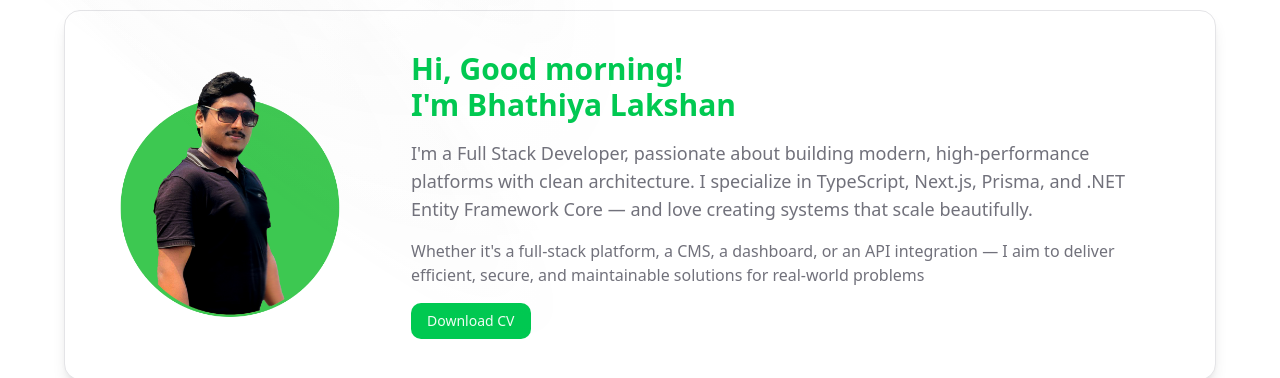
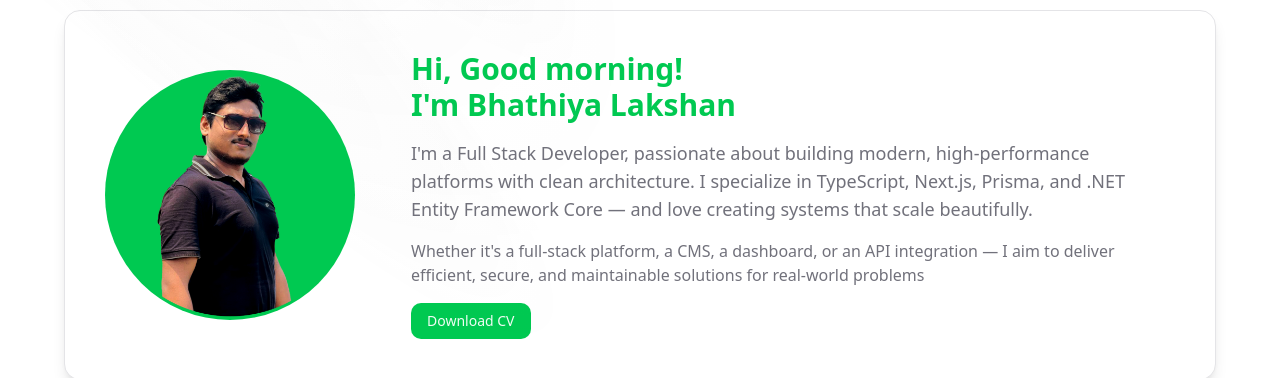
Before and after one commit to smbhathiya/portfolio-v2, a Next.js app: page / in a window 1280 px wide. Shown: the part 390-768 px from the top of the page. Built offline with nearby package versions, Linux system fonts and the light colour scheme; no server answers.

Commit message:
updated: replace profile image source with new asset and remove unnecessary mounted state handling

```diff
--- a/src/components/about-section.tsx
+++ b/src/components/about-section.tsx
@@ -9,14 +9,6 @@ import { useTheme } from "next-themes";
 export default function AboutSection() {
   const [greeting, setGreeting] = useState("");
   const cvLink = process.env.NEXT_PUBLIC_CV_URL!;
-  const { theme } = useTheme();
-  const [mounted, setMounted] = useState(false);
-
-  useEffect(() => {
-    setMounted(true);
-  }, []);
-
-  const imageSrc = theme === "dark" ? "/source/p2.png" : "/source/p1.png";
 
   useEffect(() => {
     const hour = new Date().getHours();
@@ -24,10 +16,6 @@ export default function AboutSection() {
     else if (hour < 18) setGreeting("Good afternoon");
     else setGreeting("Good evening");
   }, []);
-
-  if (!mounted) {
-    return null;
-  }
 
   return (
     <section
@@ -48,13 +36,16 @@ export default function AboutSection() {
       >
         <div className="mx-auto max-w-6xl">
           <Card className="flex flex-col md:flex-row items-center gap-8 p-6 md:p-10 rounded-2xl shadow-lg">
-            {/* Left side - profile image */}
-            <div className="flex-shrink-0">
+            <div className="flex-shrink-0 relative">
+              <div className="absolute inset-0 flex items-center justify-center">
+                <div className="w-[250px] h-[250px] bg-primary rounded-full"></div>
+              </div>
               <Image
-                src={imageSrc}
+                src="/source/p3.png"
                 alt="Bhathiya Lakshan"
                 width={250}
                 height={250}
+                className="relative "
               />
             </div>
 
@@ -63,18 +54,17 @@ export default function AboutSection() {
               <h2 className="text-3xl font-bold text-primary dark:text-primary">
                 Hi, {greeting}!
                 <br />
-                I&apos;m Bhathiya Lakshan
+                I'm Bhathiya Lakshan
               </h2>
               <p className="text-muted-foreground text-lg">
-                I&apos;m a Full Stack Developer, passionate about building
-                modern, high-performance platforms with clean architecture. I
-                specialize in TypeScript, Next.js, Prisma, and .NET Entity
-                Framework Core — and love creating systems that scale
-                beautifully.
+                I'm a Full Stack Developer, passionate about building modern,
+                high-performance platforms with clean architecture. I specialize
+                in TypeScript, Next.js, Prisma, and .NET Entity Framework Core —
+                and love creating systems that scale beautifully.
               </p>
               <p className="text-muted-foreground">
-                Whether it&apos;s a full-stack platform, a CMS, a dashboard, or
-                an API integration — I aim to deliver efficient, secure, and
+                Whether it's a full-stack platform, a CMS, a dashboard, or an
+                API integration — I aim to deliver efficient, secure, and
                 maintainable solutions for real-world problems
               </p>
               <Button
```
Also changed, not shown: public/source/p3.png (added).
